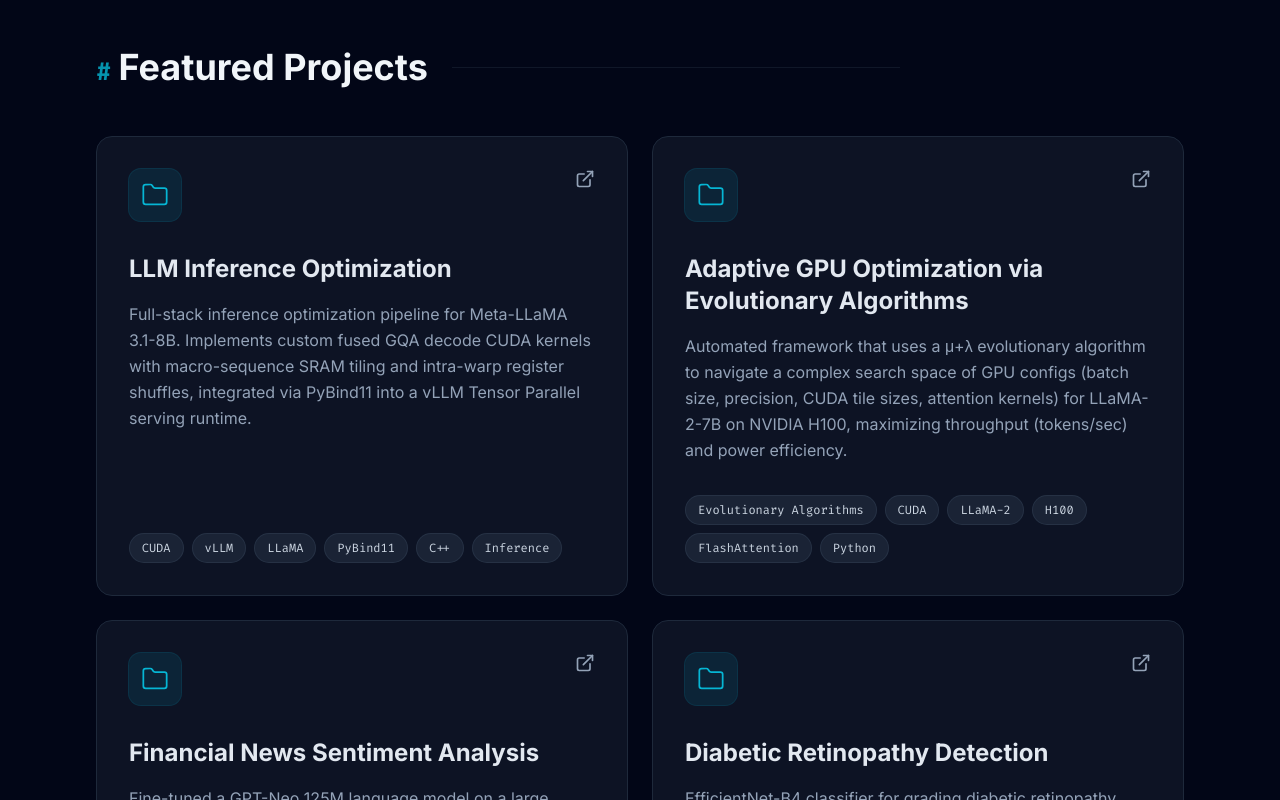
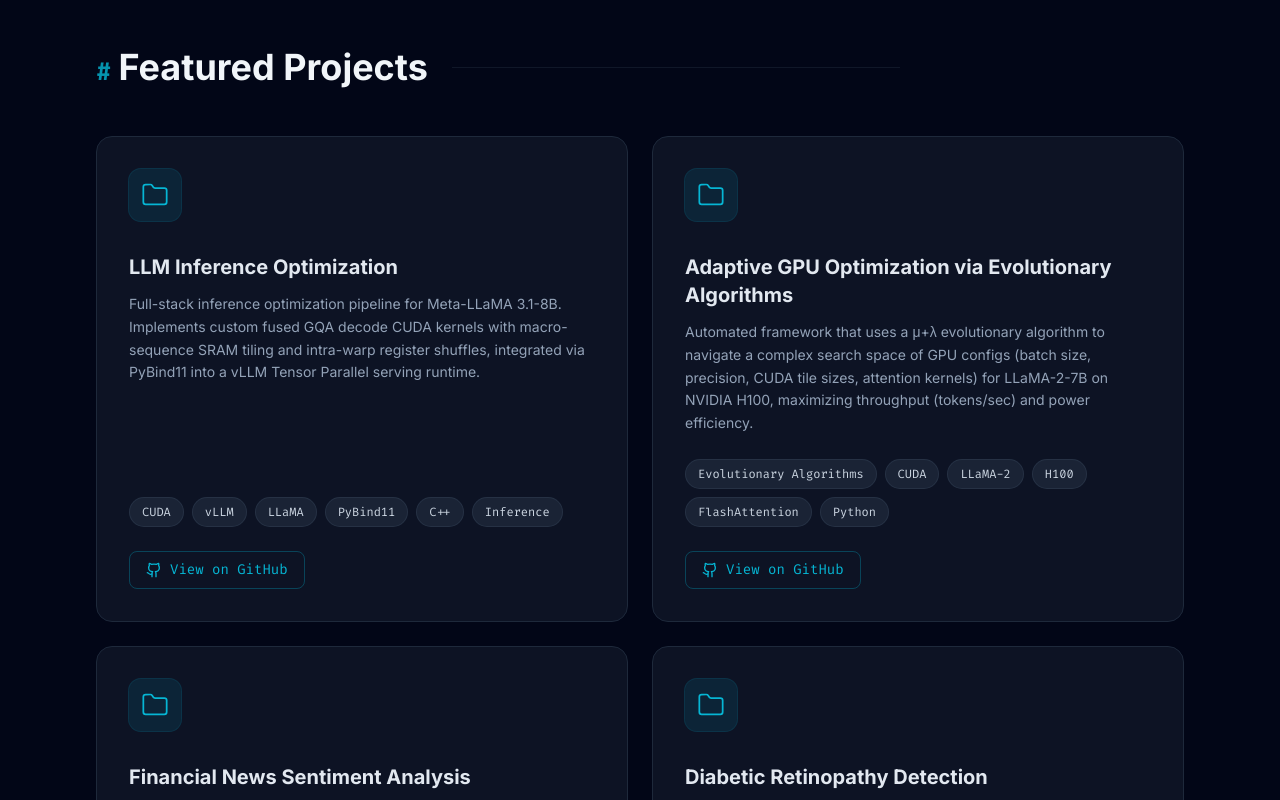
Before and after one commit to SameerRajendra/SameerRajendra.github.io, a React (Vite) app: page / in a window 1280 px wide. Shown: the part 2400-3200 px from the top of the page. Built offline with nearby package versions, Linux system fonts and the light colour scheme.

Commit message:
feat: add explicit GitHub repo link button to each project card

```diff
--- a/components/Projects.tsx
+++ b/components/Projects.tsx
@@ -1,4 +1,3 @@
-
 import React from 'react';
 import Section from './Section';
 import { PROJECTS, Icons } from '../constants';
@@ -13,25 +12,27 @@ const Projects: React.FC = () => {
                         {/* Hover Gradient Effect */}
                         <div className="absolute inset-0 bg-gradient-to-br from-primary/5 to-transparent opacity-0 group-hover:opacity-100 transition-opacity duration-500 pointer-events-none"></div>
 
+                        {/* Header: folder icon */}
                         <div className="flex justify-between items-start mb-8 relative z-10">
                             <div className="p-3 bg-primary/10 rounded-xl text-primary ring-1 ring-primary/20 group-hover:ring-primary/50 transition-all">
-                                {/* Folder icon representation */}
-                                <svg xmlns="http://www.w3.org/2000/svg" width="28" height="28" viewBox="0 0 24 24" fill="none" stroke="currentColor" strokeWidth="1.5" strokeLinecap="round" strokeLinejoin="round"><path d="M4 20h16a2 2 0 0 0 2-2V8a2 2 0 0 0-2-2h-7.93a2 2 0 0 1-1.66-.9l-.82-1.2A2 2 0 0 0 7.93 3H4a2 2 0 0 0-2 2v13c0 1.1.9 2 2 2Z"/></svg>
+                                <svg xmlns="http://www.w3.org/2000/svg" width="28" height="28" viewBox="0 0 24 24" fill="none" stroke="currentColor" strokeWidth="1.5" strokeLinecap="round" strokeLinejoin="round">
+                                    <path d="M4 20h16a2 2 0 0 0 2-2V8a2 2 0 0 0-2-2h-7.93a2 2 0 0 1-1.66-.9l-.82-1.2A2 2 0 0 0 7.93 3H4a2 2 0 0 0-2 2v13c0 1.1.9 2 2 2Z"/>
+                                </svg>
                             </div>
-                            {project.link && (
-                                <Icons.ExternalLink className="w-5 h-5 text-slate-400 group-hover:text-primary transition-colors" />
-                            )}
                         </div>
 
-                        <h3 className="text-2xl font-bold text-slate-200 mb-4 group-hover:text-primary transition-colors relative z-10">
+                        {/* Title */}
+                        <h3 className="text-xl font-bold text-slate-200 mb-3 group-hover:text-primary transition-colors relative z-10">
                             {project.title}
                         </h3>
 
-                        <p className="text-slate-400 mb-8 flex-grow leading-relaxed relative z-10">
+                        {/* Description */}
+                        <p className="text-slate-400 mb-6 flex-grow leading-relaxed relative z-10 text-sm">
                             {project.description}
                         </p>
 
-                        <div className="flex flex-wrap gap-2 mt-auto relative z-10">
+                        {/* Tags */}
+                        <div className="flex flex-wrap gap-2 mb-6 relative z-10">
                             {project.tags.map((tag) => (
                                 <span key={tag} className="text-xs font-mono font-medium text-slate-300 bg-slate-800/80 px-3 py-1.5 rounded-full border border-slate-700/50">
                                     {tag}
@@ -39,15 +40,19 @@ const Projects: React.FC = () => {
                             ))}
                         </div>
 
-                        {/* Stretched link to make the entire card clickable */}
+                        {/* GitHub link button — sits above the stretched overlay */}
                         {project.link && (
-                             <a
+                            <a
                                 href={project.link}
                                 target="_blank"
                                 rel="noreferrer"
-                                className="absolute inset-0 z-10S"
-                                aria-label={`View project: ${project.title}`}
-                            ></a>
+                                className="relative z-20 mt-auto flex items-center gap-2 self-start px-4 py-2 rounded-lg border border-primary/30 text-primary text-sm font-mono hover:bg-primary/10 hover:border-primary transition-all"
+                                aria-label={`View ${project.title} on GitHub`}
+                                onClick={(e) => e.stopPropagation()}
+                            >
+                                <Icons.GitHub className="w-4 h-4" />
+                                View on GitHub
+                            </a>
                         )}
                     </div>
                 ))}
```
